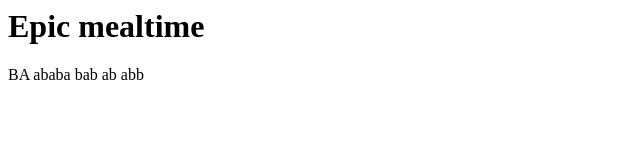
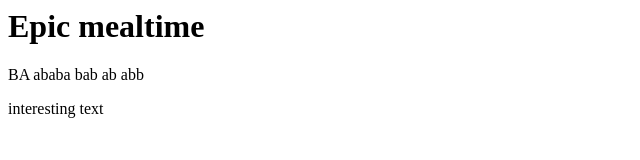
Before and after one commit to Kristiansky/learning-git, a plain HTML site: page index.html in a window 1280 px wide. Shown: the whole page, without its empty margins (0-640 px from the left). Drawn offline with Linux system fonts and the light colour scheme.

Commit message:
Adding more text to index.html

```diff
--- a/index.html
+++ b/index.html
@@ -1,2 +1,3 @@
 <h1>Epic mealtime</h1>
 <p>BA ababa bab ab abb</p>
+<p>interesting text</p>
```
